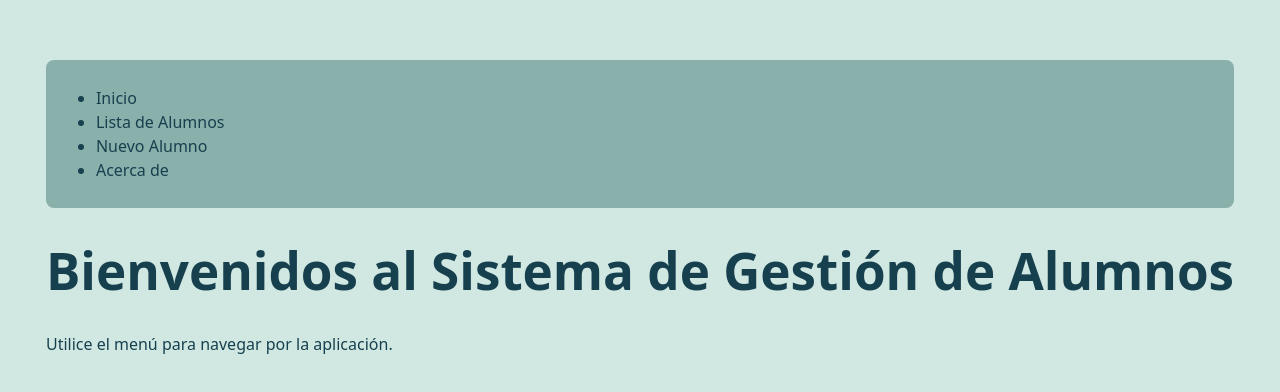
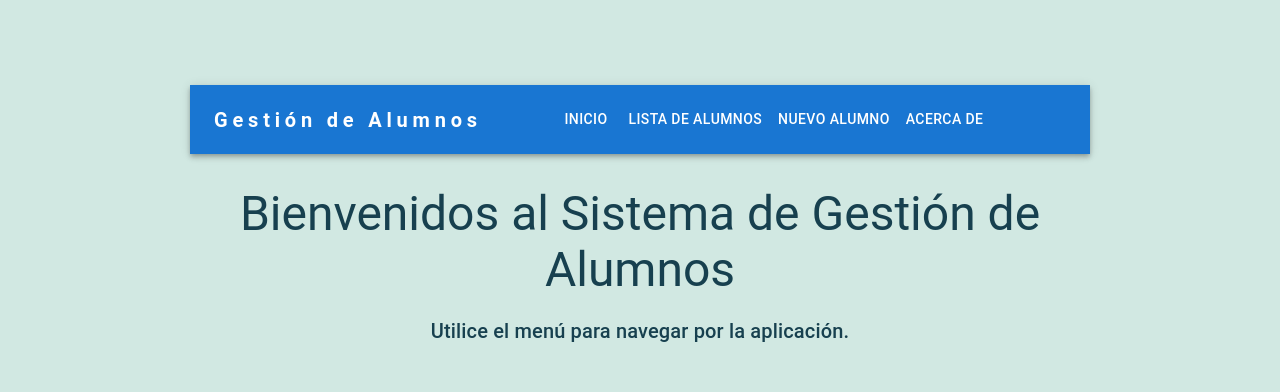
Before and after one commit to MajoGT2015/pv_tp5_grupo9, a React (Vite) app in the folder Proyecto_tp5_pv/: page / in a window 1280 px wide. Shown: the part 184-576 px from the top of the page. Built offline with nearby package versions, Linux system fonts and the light colour scheme.

Commit message:
Agrego_MUI_navegacion_y_home

```diff
--- a/Proyecto_tp5_pv/src/components/NavBar.jsx
+++ b/Proyecto_tp5_pv/src/components/NavBar.jsx
@@ -1,16 +1,96 @@
+import * as React from 'react';
+import AppBar from '@mui/material/AppBar';
+import Box from '@mui/material/Box';
+import Toolbar from '@mui/material/Toolbar';
+import IconButton from '@mui/material/IconButton';
+import Typography from '@mui/material/Typography';
+import Menu from '@mui/material/Menu';
+import MenuIcon from '@mui/icons-material/Menu';
+import Container from '@mui/material/Container';
+import Button from '@mui/material/Button';
+import MenuItem from '@mui/material/MenuItem';
 import { Link } from 'react-router-dom';
 
-const NavBar = () => {
+const pages = [
+  { name: 'Inicio', route: '/' },
+  { name: 'Lista de Alumnos', route: '/alumnos' },
+  { name: 'Nuevo Alumno', route: '/alumnos/nuevo' },
+  { name: 'Acerca de', route: '/acerca' },
+];
+
+function ResponsiveNavBar() {
+  const [anchorElNav, setAnchorElNav] = React.useState(null);
+
+  const handleOpenNavMenu = (event) => {
+    setAnchorElNav(event.currentTarget);
+  };
+
+  const handleCloseNavMenu = () => {
+    setAnchorElNav(null);
+  };
+
   return (
-    <nav>
-      <ul>
-        <li><Link to="/">Inicio</Link></li>
-        <li><Link to="/alumnos">Lista de Alumnos</Link></li>
-        <li><Link to="/alumnos/nuevo">Nuevo Alumno</Link></li>
-        <li><Link to="/acerca">Acerca de</Link></li>
-      </ul>
-    </nav>
+    <AppBar position="static">
+      <Container maxWidth="xl">
+        <Toolbar disableGutters>
+          <Typography
+            variant="h6"
+            noWrap
+            sx={{
+              flexGrow: 1,
+              fontWeight: 700,
+              letterSpacing: '.3rem',
+              color: 'inherit',
+              textDecoration: 'none',
+            }}
+          >
+            Gestión de Alumnos
+          </Typography>
+
+          <Box sx={{ flexGrow: 1, display: { xs: 'none', md: 'flex' } }}>
+            {pages.map((page) => (
+              <Button
+                key={page.name}
+                component={Link}
+                to={page.route}
+                sx={{ my: 2, color: 'white', display: 'block' }}
+              >
+                {page.name}
+              </Button>
+            ))}
+          </Box>
+
+          <Box sx={{ display: { xs: 'flex', md: 'none' } }}>
+            <IconButton
+              size="large"
+              aria-label="menu"
+              aria-controls="menu-appbar"
+              aria-haspopup="true"
+              onClick={handleOpenNavMenu}
+              color="inherit"
+            >
+              <MenuIcon />
+            </IconButton>
+            <Menu
+              id="menu-appbar"
+              anchorEl={anchorElNav}
+              open={Boolean(anchorElNav)}
+              onClose={handleCloseNavMenu}
+              sx={{ display: { xs: 'block', md: 'none' } }}
+            >
+              {pages.map((page) => (
+                <MenuItem key={page.name} onClick={handleCloseNavMenu}>
+                  <Typography component={Link} to={page.route} sx={{ textDecoration: 'none', color: 'inherit' }}>
+                    {page.name}
+                  </Typography>
+                </MenuItem>
+              ))}
+            </Menu>
+          </Box>
+        </Toolbar>
+      </Container>
+    </AppBar>
   );
-};
+}
 
-export default NavBar;
+export default ResponsiveNavBar;
--- a/Proyecto_tp5_pv/src/pages/Home.jsx
+++ b/Proyecto_tp5_pv/src/pages/Home.jsx
@@ -1,9 +1,18 @@
+import React from 'react';
+import { Container, Typography, Box } from '@mui/material';
+
 const Home = () => {
   return (
-    <div>
-      <h1>Bienvenidos al Sistema de Gestión de Alumnos</h1>
-      <p>Utilice el menú para navegar por la aplicación.</p>
-    </div>
+    <Container maxWidth="md">
+      <Box sx={{ textAlign: 'center', mt: 4 }}>
+        <Typography variant="h3" gutterBottom>
+          Bienvenidos al Sistema de Gestión de Alumnos
+        </Typography>
+        <Typography variant="h6">
+          Utilice el menú para navegar por la aplicación.
+        </Typography>
+      </Box>
+    </Container>
   );
 };
 
```
